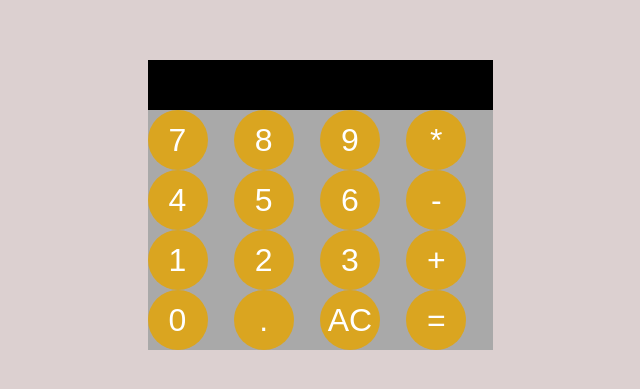
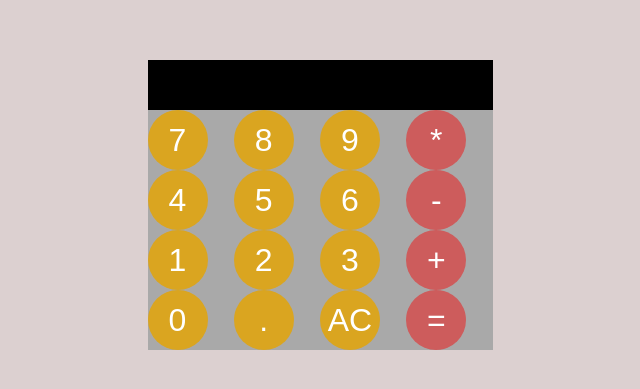
Before and after one commit to prince-nkuru/learning-function, a plain HTML site: page calculator/calc.html in a window 1280 px wide. Shown: the part 195-584 px from the top of the page, without its empty margins (320-960 px from the left). Drawn offline with Linux system fonts and the light colour scheme.

Commit message:
added new question of kata

```diff
--- a/calculator/calc.html
+++ b/calculator/calc.html
@@ -13,19 +13,19 @@
       <button onclick="appendToDisplay('7')" class="button">7</button>
       <button onclick="appendToDisplay('8')" class="button">8</button>
       <button onclick="appendToDisplay('9')" class="button">9</button>
-      <button onclick="appendToDisplay('*')" class="button">*</button>
+      <button onclick="appendToDisplay('*')" class="button sign">*</button>
       <button onclick="appendToDisplay('4')" class="button">4</button>
       <button onclick="appendToDisplay('5')" class="button">5</button>
       <button onclick="appendToDisplay('6')" class="button">6</button>
-      <button onclick="appendToDisplay('-')" class="button">-</button>
+      <button onclick="appendToDisplay('-')" class="button sign">-</button>
       <button onclick="appendToDisplay('1')" class="button">1</button>
       <button onclick="appendToDisplay('2')" class="button">2</button>
       <button onclick="appendToDisplay('3')" class="button">3</button>
-      <button onclick="appendToDisplay('+')" class="button">+</button>
+      <button onclick="appendToDisplay('+')" class="button sign">+</button>
       <button onclick="appendToDisplay('0')" class="button">0</button>
       <button onclick="appendToDisplay('.')" class="button">.</button>
       <button onclick="clearDisplay()" class="button">AC</button>
-      <button onclick="calculate()" class="button">=</button>
+      <button onclick="calculate()" class="button sign">=</button>
     </div>
   </div>
 
--- a/calculator/style2.css
+++ b/calculator/style2.css
@@ -51,3 +51,6 @@ body {
  .button:hover {
   opacity: 0.5;
  }
+.sign {
+  background-color: indianred;
+}
--- a/codewars/hard-exercise.js
+++ b/codewars/hard-exercise.js
@@ -1,8 +1,8 @@
 <
 
-  function orderWeight(strng) =>{
+  function orderWeight(strngs) =>{
 
-   var weights = strng.split(' ');
+   var weights = strngs.split(' ');
 
    return weights.sort(function(a, b) {
     var first = a.split('').reduce((x,y) => Number(x) + Number(y));
```
Also changed, not shown: codewars/nth-even.html (+16 -1 lines), w3school.js/regular-expression.html (+1 -1 lines).
